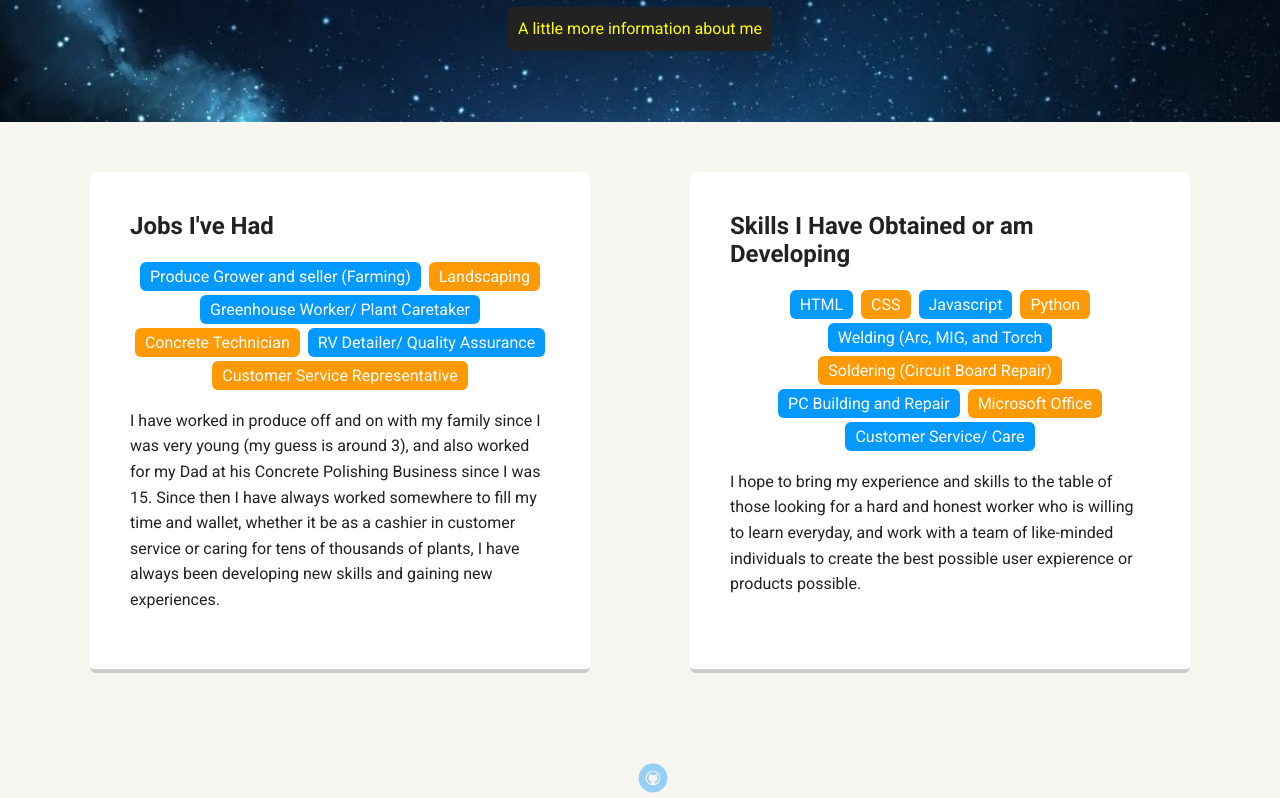
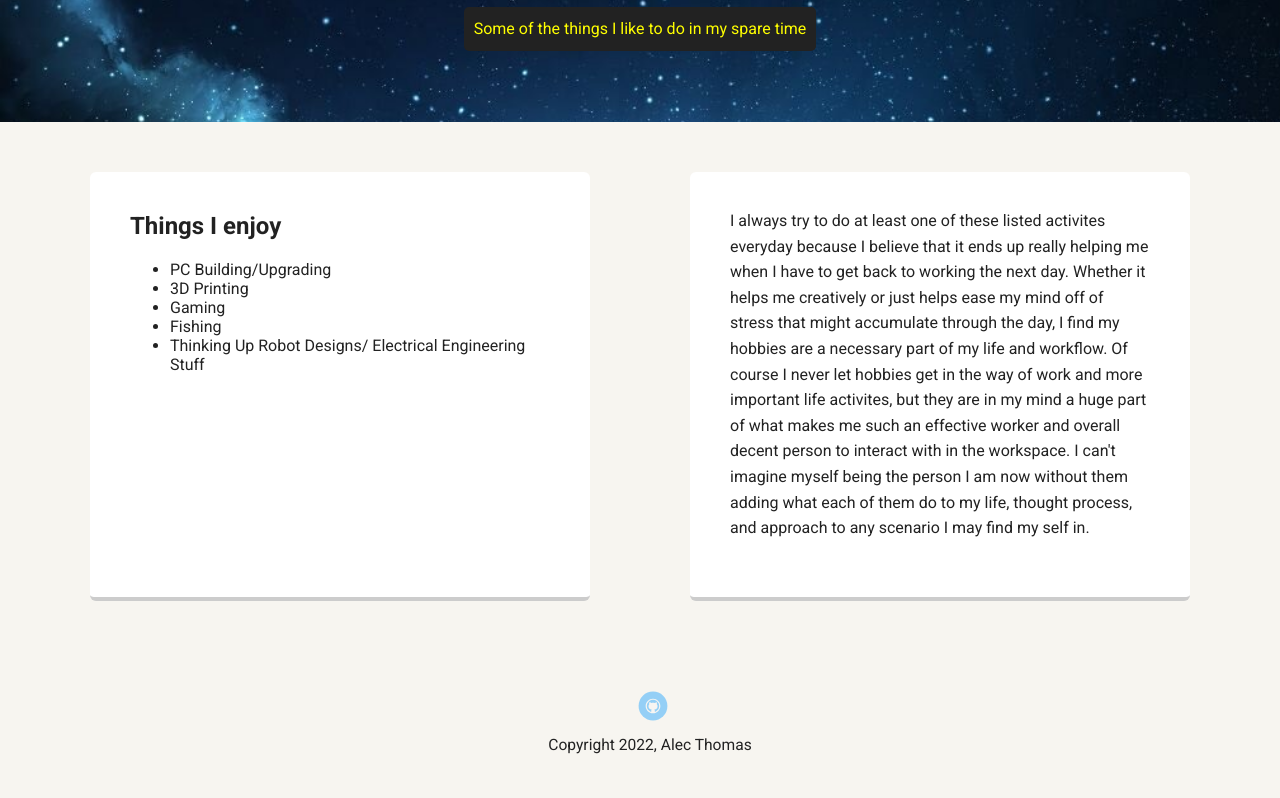
Before and after one commit to Alec777/Techdegree-Project-1, a plain HTML site: page profile_page_v1/hobbies.html in a window 1280 px wide. Shown: the part 348-1146 px from the top of the page. Drawn offline with Linux system fonts and the light colour scheme; a web font is replaced by a local one.

Commit message:
Added Custom Hobbies text, html, and css to new hobbies page

```diff
--- a/profile_page_v1/hobbies.html
+++ b/profile_page_v1/hobbies.html
@@ -19,38 +19,24 @@
 
     <header>
       <img src="images/new_profile_img.jpg" alt="Drawing of Space Sparrow" class="profile-image">
-      <h1 class="tag name">Experience</h1>
-      <p class="tag location">A little more information about me</p>
+      <h1 class="tag name">Hobbies</h1>
+      <p class="tag location">Some of the things I like to do in my spare time</p>
     </header>
 
     <main class="flex">
       <div class="card">
-        <h2>Jobs I've Had</h2>
-        <ul class="jobs">
-          <li>Produce Grower and seller (Farming)</li>
-          <li>Landscaping</li>
-          <li>Greenhouse Worker/ Plant Caretaker</li>
-          <li>Concrete Technician</li>
-          <li>RV Detailer/ Quality Assurance</li>
-          <li>Customer Service Representative</li>
+        <h2>Things I enjoy</h2>
+        <ul class="hobbies">
+          <li>PC Building/Upgrading</li>
+          <li>3D Printing</li>
+          <li>Gaming</li>
+          <li>Fishing</li>
+          <li>Thinking Up Robot Designs/ Electrical Engineering Stuff</li>
         </ul>
-        <p>I have worked in produce off and on with my family since I was very young (my guess is around 3), and also worked for my Dad at his Concrete Polishing Business since I was 15. Since then I have always worked somewhere to fill my time and wallet, whether it be as a cashier in customer service or caring for tens of thousands of plants, I have always been developing new skills and gaining new experiences.</p>
       </div>
 
       <div class="card">
-        <h2>Skills I Have Obtained or am Developing</h2>
-        <ul class="skills">
-          <li>HTML</li>
-          <li>CSS</li>
-          <li>Javascript</li>
-          <li>Python</li>
-          <li>Welding (Arc, MIG, and Torch</li>
-          <li>Soldering (Circuit Board Repair)</li>
-          <li>PC Building and Repair</li>
-          <li>Microsoft Office</li>
-          <li>Customer Service/ Care</li>
-        </ul>
-        <p>I hope to bring my experience and skills to the table of those looking for a hard and honest worker who is willing to learn everyday, and work with a team of like-minded individuals to create the best possible user expierence or products possible.</p>
+        <p>I always try to do at least one of these listed activites everyday because I believe that it ends up really helping me when I have to get back to working the next day. Whether it helps me creatively or just helps ease my mind off of stress that might accumulate through the day, I find my hobbies are a necessary part of my life and workflow. Of course I never let hobbies get in the way of work and more important life activites, but they are in my mind a huge part of what makes me such an effective worker and overall decent person to interact with in the workspace. I can't imagine myself being the person I am now without them adding what each of them do to my life, thought process, and approach to any scenario I may find my self in.</p>
       </div>
 
     </main>
```
